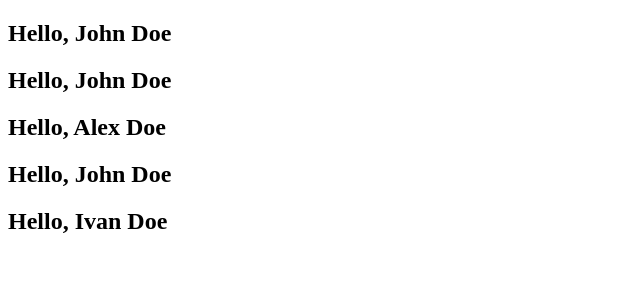
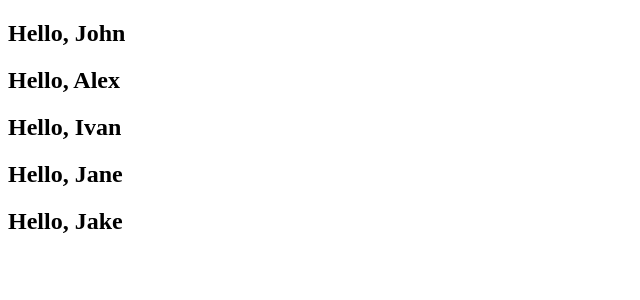
Before and after one commit to VitaliyKhrol/fd-react-welcome-2024, a React (Create React App) app: page / in a window 1280 px wide. Shown: the top 300 px of the page, without its empty margins (0-640 px from the left). Built offline with nearby package versions, Linux system fonts and the light colour scheme.

Commit message:
mapping Users

```diff
--- a/src/App.js
+++ b/src/App.js
@@ -1,22 +1,21 @@
 import React from "react";
 import Greeting from './components/Greeting'
 
-
+const userArray =['John', 'Alex', 'Ivan', 'Jane','Jake']
 
 class App extends React.Component {
   constructor(props){
     super(props);
 }
 
+userMap =()=> userArray.map((name)=> <Greeting userName={name} />)
+
+
 
   render() {
     return (
       <section>
-        <Greeting userName='John' userF='Doe' />
-        <Greeting userName='John' userF='Doe' />
-        <Greeting userName='Alex' userF='Doe' />
-        <Greeting userName='John' userF='Doe' />
-        <Greeting userName='Ivan' userF='Doe' />
+        {this.userMap()}
       </section>
     )
   }
--- a/src/components/Greeting/index.js
+++ b/src/components/Greeting/index.js
@@ -20,13 +20,13 @@ class Greeting extends React.Component {
 
     render(){
         const{isGreeting} = this.state;
-        const {userName, userF} =this.props;
+        const {userName} =this.props;
 
         const greetingText = isGreeting ? 'Hello' : 'Go to'
 
         return(
             <div>
-                <h2 onClick={this.changeGreeting}>{greetingText}, {`${userName}  ${userF}`}</h2>
+                <h2 onClick={this.changeGreeting}>{greetingText}, {userName}</h2>
             </div>
         )
     }
```
